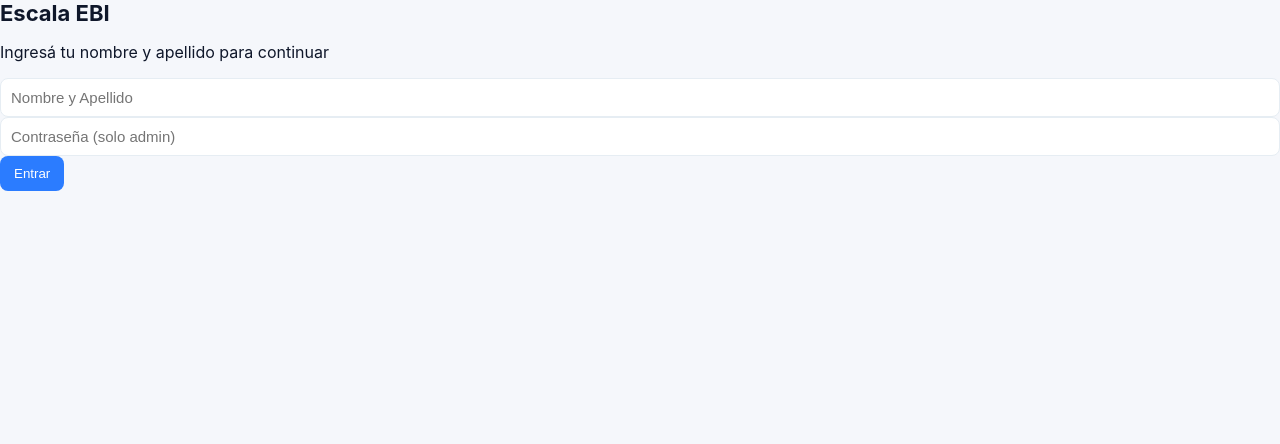
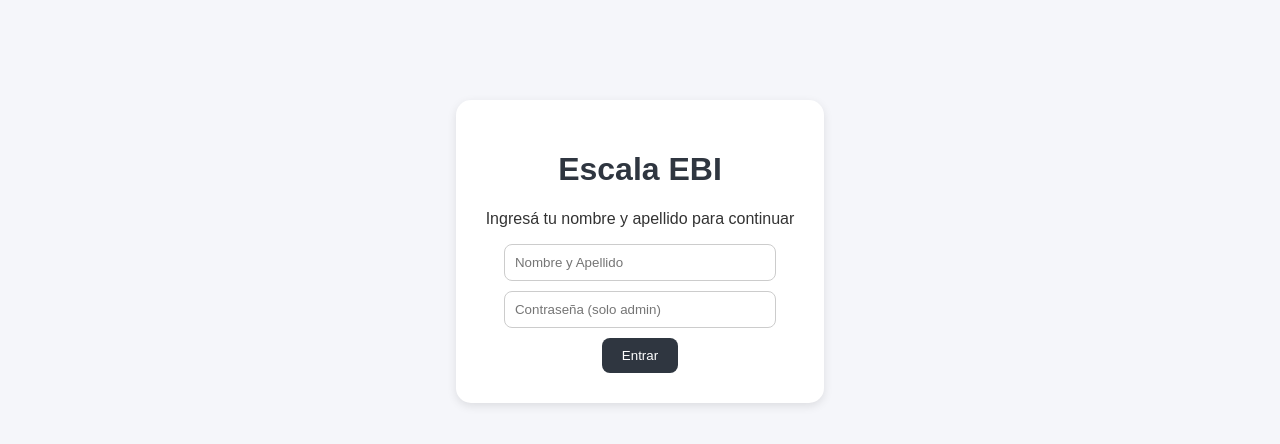
Before and after one commit to epalopolo/ebilaplata, a plain HTML site: page index.html in a window 1280 px wide. Drawn offline with Linux system fonts and the light colour scheme.

Commit message:
Update style.css

```diff
--- a/style.css
+++ b/style.css
@@ -1,38 +1,88 @@
-:root{
-  --bg:#f5f7fb;
-  --card:#ffffff;
-  --accent:#2b7cff;
-  --muted:#6b7280;
-  --success:#16a34a;
-  --danger:#ef4444;
-  --radius:10px;
-  font-family: "Inter", system-ui, -apple-system, "Segoe UI", Roboto, "Helvetica Neue", Arial;
+body {
+  font-family: "Nunito Sans", sans-serif;
+  background: #f5f6fa;
+  margin: 0;
+  padding: 0;
+  display: flex;
+  flex-direction: column;
+  align-items: center;
+  color: #333;
 }
-*{box-sizing:border-box}
-body{background:var(--bg);margin:0;color:#0f172a}
-.container{max-width:1100px;margin:36px auto;padding:18px}
-.card{background:var(--card);padding:18px;border-radius:var(--radius);box-shadow:0 6px 18px rgba(12,18,30,0.06)}
-.hidden{display:none}
-h1{margin:0 0 12px;font-size:22px}
-.field{margin:10px 0}
-.field label{display:block;color:var(--muted);font-size:13px;margin-bottom:6px}
-input[type="text"], input[type="password"], input[type="file"], input{padding:10px;border-radius:8px;border:1px solid #e6edf3;width:100%;font-size:15px}
-.actions{margin-top:12px;display:flex;gap:8px;align-items:center}
-button{background:var(--accent);color:white;border:0;padding:10px 14px;border-radius:8px;cursor:pointer}
-button[disabled]{opacity:0.55;cursor:not-allowed}
-.small{font-size:13px;color:var(--muted);display:block;margin-top:8px}
 
-.topbar{display:flex;justify-content:space-between;align-items:center;margin-bottom:12px}
-.controls{display:flex;gap:8px}
+h1 {
+  color: #2f3640;
+}
 
-.table-card{overflow:auto;padding:12px}
-table{border-collapse:collapse;width:100%;min-width:700px}
-th, td{border:1px solid #e6edf3;padding:8px;text-align:center;font-size:14px}
-th{background:#f3f6fb;color:#0f172a}
-td.locked{background:#f3f4f6;color:#6b7280}
-td.editable{cursor:pointer}
-td.me{background:#e6f0ff}
-.message{margin-top:12px;padding:10px;border-radius:8px}
+.login-container {
+  margin-top: 100px;
+  text-align: center;
+  background: white;
+  padding: 30px;
+  border-radius: 15px;
+  box-shadow: 0 3px 10px rgba(0,0,0,0.1);
+}
 
-.modal{position:fixed;inset:0;display:flex;align-items:center;justify-content:center;background:rgba(2,6,23,0.45)}
-.modal-content{width:360px;background:var(--card);padding:18px;border-radius:12px}
+.login-container input {
+  display: block;
+  margin: 10px auto;
+  padding: 10px;
+  width: 250px;
+  border-radius: 8px;
+  border: 1px solid #ccc;
+}
+
+button {
+  background: #2f3640;
+  color: white;
+  border: none;
+  padding: 10px 20px;
+  border-radius: 8px;
+  cursor: pointer;
+  transition: 0.2s;
+}
+
+button:hover {
+  background: #40739e;
+}
+
+.styled-table {
+  border-collapse: collapse;
+  margin: 30px auto;
+  font-size: 0.9em;
+  width: 90%;
+  border-radius: 12px;
+  overflow: hidden;
+  box-shadow: 0 2px 5px rgba(0,0,0,0.1);
+}
+
+.styled-table thead tr {
+  background-color: #40739e;
+  color: #ffffff;
+  text-align: left;
+}
+
+.styled-table th, .styled-table td {
+  padding: 12px 15px;
+  border: 1px solid #ddd;
+  text-align: center;
+}
+
+.styled-table tr:nth-child(even) {
+  background-color: #f3f3f3;
+}
+
+.editable {
+  cursor: pointer;
+  background-color: #fef9e7;
+}
+
+.filled {
+  background-color: #d5f5e3;
+  font-weight: bold;
+}
+
+.actions {
+  margin: 20px;
+  display: flex;
+  gap: 10px;
+}
```
